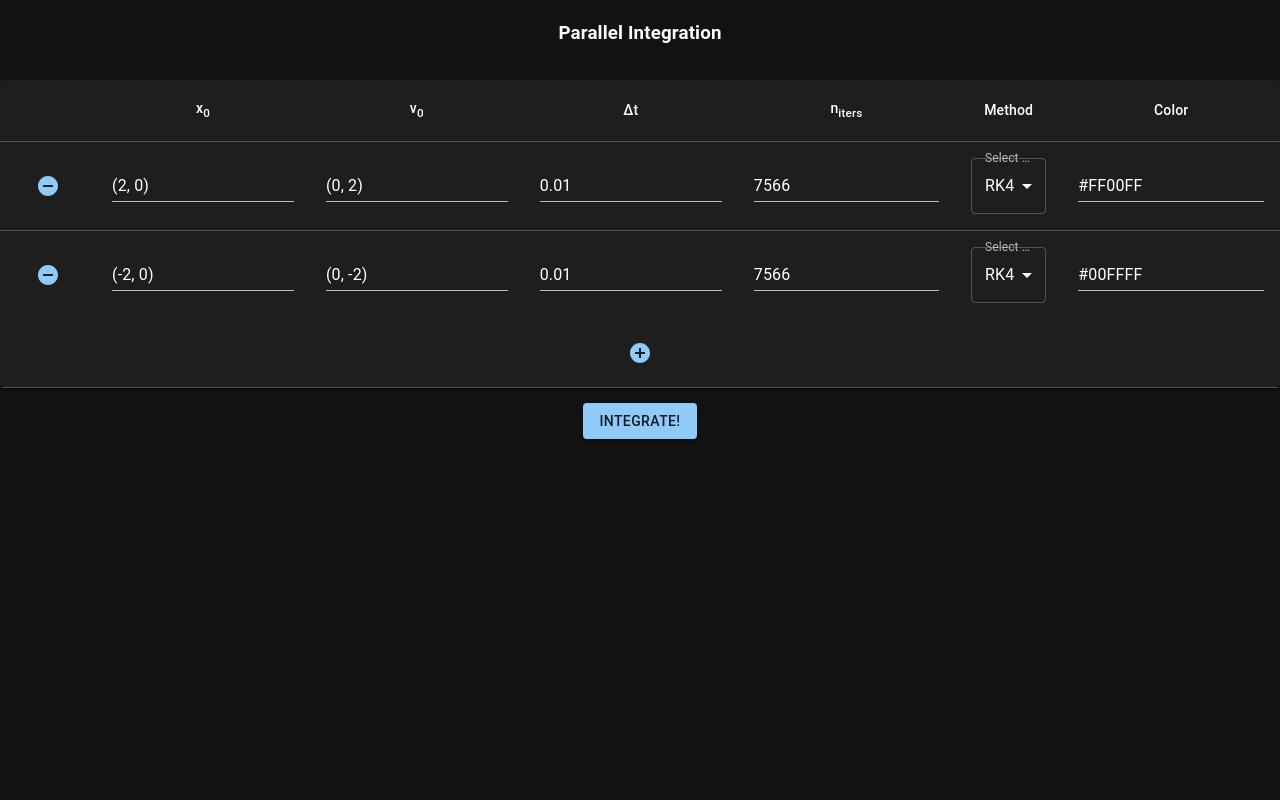
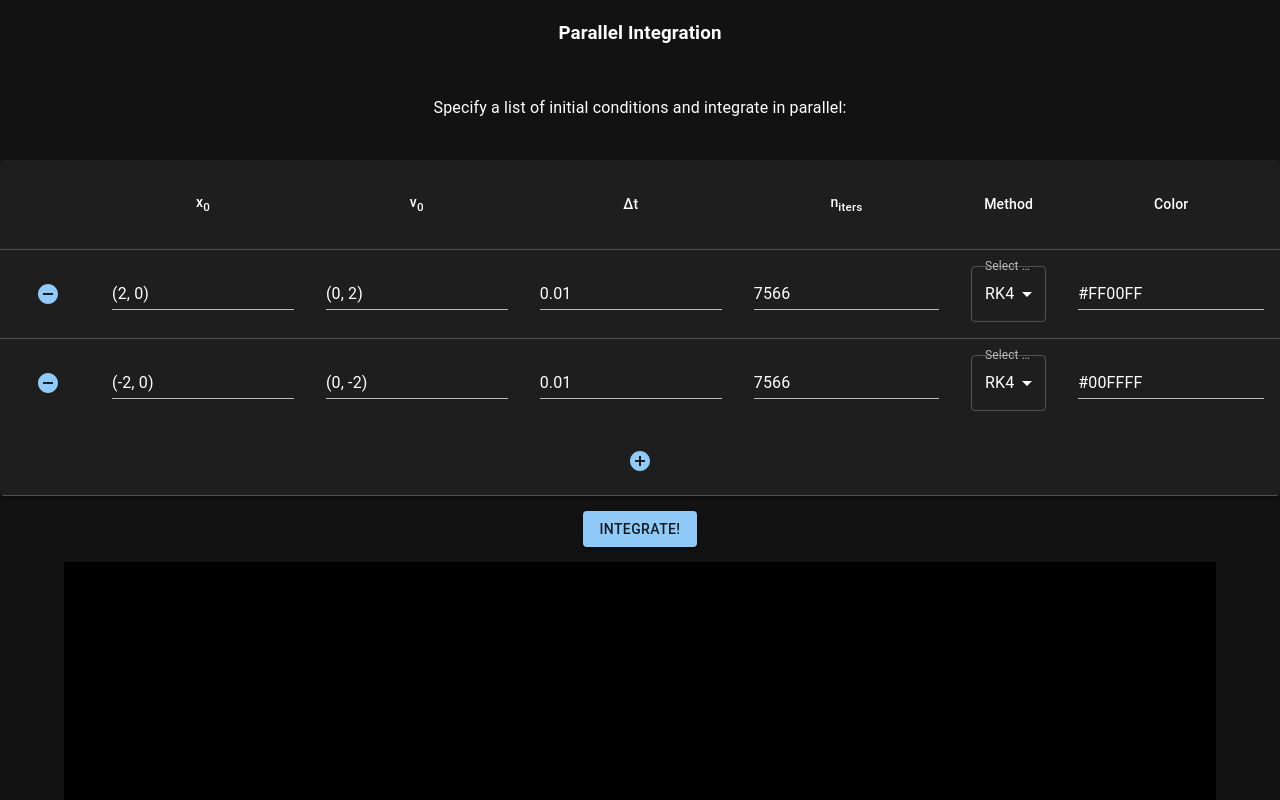
Before and after one commit to tarinyoom/ode-integrators, a React (Create React App) app in the folder frontend/: page / in a window 1280 px wide. Shown: the top 800 px of the page. Built offline with nearby package versions, Linux system fonts and the light colour scheme.

Commit message:
adds tooltips

```diff
--- a/frontend/src/App.tsx
+++ b/frontend/src/App.tsx
@@ -40,6 +40,10 @@ function App() {
         <h3>Parallel Integration</h3>
       </Box>
 
+      <Box display="flex" justifyContent="center" height={"10vh"}>
+        <p>Specify a list of initial conditions and integrate in parallel:</p>
+      </Box>
+
       <TableView register={registerGetData} />
       <Box margin={"15px"}>
           <Button variant="contained" onClick={async () => {
@@ -52,13 +56,13 @@ function App() {
           }}>Integrate!</Button>
       </Box>
 
-      <Box hidden={!init} margin="auto" display="flex" height={"70vh"} width={"90vw"}>
+      <Box hidden={!init} margin="auto" display="flex" height={"90vh"} width={"90vw"}>
         <Box hidden={loading} width={"100%"} height={"100%"}>
           <Graph data={data} />
         </Box>
 
-        <Box hidden={!loading} padding={"30vh"} width={"100%"} height={"100%"} >
-          <CircularProgress size={"10vh"}/>
+        <Box hidden={!loading} padding={"35vh"} width={"100%"} height={"100%"} >
+          <CircularProgress size={"20vh"}/>
         </Box>
       </Box>
 
--- a/frontend/src/Graph.tsx
+++ b/frontend/src/Graph.tsx
@@ -23,17 +23,16 @@ const Graph = ({data}:{data: IVPSolution[] | undefined}) => {
 
 		svg.selectAll('*').remove();
 
-		if (data !== undefined && data.length > 0) {
 		// Kind of hacky, is there a better way to find width/height of the image?
 		const width = parseInt(svg.style("width"));
 		const height = parseInt(svg.style("height"));
 		const graphDims = [width - MARGIN.left - MARGIN.right, height - MARGIN.top - MARGIN.bottom];
-
 		svg.append("rect")
 		.attr("fill", "0x000000")
 		.attr("width", width)
 		.attr("height", height);
 
+		if (data !== undefined && data.length > 0) {
 			const cover = data.reduce<PointState[]>((acc, curr) => acc.concat(curr.trajectory), []);
 
 			// calculate domains to show all data points nicely
--- a/frontend/src/Table.tsx
+++ b/frontend/src/Table.tsx
@@ -7,7 +7,7 @@ import TableRow from '@mui/material/TableRow';
 import TableFooter from '@mui/material/TableFooter';
 import Paper from '@mui/material/Paper';
 import { Input, Button } from "@mui/material";
-import React, { useState } from 'react';
+import { useState } from 'react';
 import { parseH, parseMethod, parseN, parsePoint2D, parseColor, parsePoint } from './utils';
 import AddCircleIcon from '@mui/icons-material/AddCircle';
 import RemoveCircleIcon from '@mui/icons-material/RemoveCircle';
@@ -16,6 +16,7 @@ import MenuItem from '@mui/material/MenuItem';
 import FormControl from '@mui/material/FormControl';
 import Select from '@mui/material/Select';
 import { getUniqueId } from './utils';
+import Tooltip from '@mui/material/Tooltip';
 
 const DEFAULT_IVPS: PartialIVP[] = [
     {id: getUniqueId(), x0: "(2, 0)", v0: "(0, 2)", h: "0.01", n: "7566", method: "RK4", color: "#FF00FF"},
@@ -94,12 +95,12 @@ function TableView(
 		  <TableHead>
 			<TableRow>
 			  <TableCell align="center"></TableCell>
-			  <TableCell align="center">x<sub>0</sub></TableCell>
-			  <TableCell align="center">v<sub>0</sub></TableCell>
-			  <TableCell align="center">&#916;t</TableCell>
-			  <TableCell align="center">n<sub>iters</sub></TableCell>
-			  <TableCell align="center">Method</TableCell>
-			  <TableCell align="center">Color</TableCell>
+			  <TableCell align="center"><Tooltip title="Initial Position" placement="top"><p>x<sub>0</sub></p></Tooltip></TableCell>
+			  <TableCell align="center"><Tooltip title="Initial Velocity" placement="top"><p>v<sub>0</sub></p></Tooltip></TableCell>
+			  <TableCell align="center"><Tooltip title="Time Step" placement="top"><p>&#916;t</p></Tooltip></TableCell>
+			  <TableCell align="center"><Tooltip title="Number of Iterations" placement="top"><p>n<sub>iters</sub></p></Tooltip></TableCell>
+			  <TableCell align="center"><Tooltip title="Integration Method" placement="top"><p>Method</p></Tooltip></TableCell>
+			  <TableCell align="center"><Tooltip title="Trace Color" placement="top"><p>Color</p></Tooltip></TableCell>
 			</TableRow>
 		  </TableHead>
 
@@ -110,9 +111,11 @@ function TableView(
 				sx={{ '&:last-child td, &:last-child th': { border: 0 } }}
 			  >
 				<TableCell align="center">
+				  <Tooltip title="Remove this IVP" placement="top">
 					<Button onClick={() => {removeIvp(ivp.id)}}>
 						<RemoveCircleIcon />
 					</Button>
+				  </Tooltip>
 				</TableCell>
 
 				<TableCell align="center">
@@ -181,10 +184,11 @@ function TableView(
 		  <TableFooter>
 		  	<TableRow>
 			  <TableCell colSpan={Number.MAX_SAFE_INTEGER} align="center">
-			  <Button onClick={addIvp}>
-				<AddCircleIcon />
-			  </Button>
-
+			  <Tooltip title="Add new IVP!" placement="top">
+				<Button onClick={addIvp}>
+					<AddCircleIcon />
+				</Button>
+			  </Tooltip>
 			  </TableCell>
 			</TableRow>
 		  </TableFooter>
```
Lines whose indentation alone changed are shown as unchanged.
